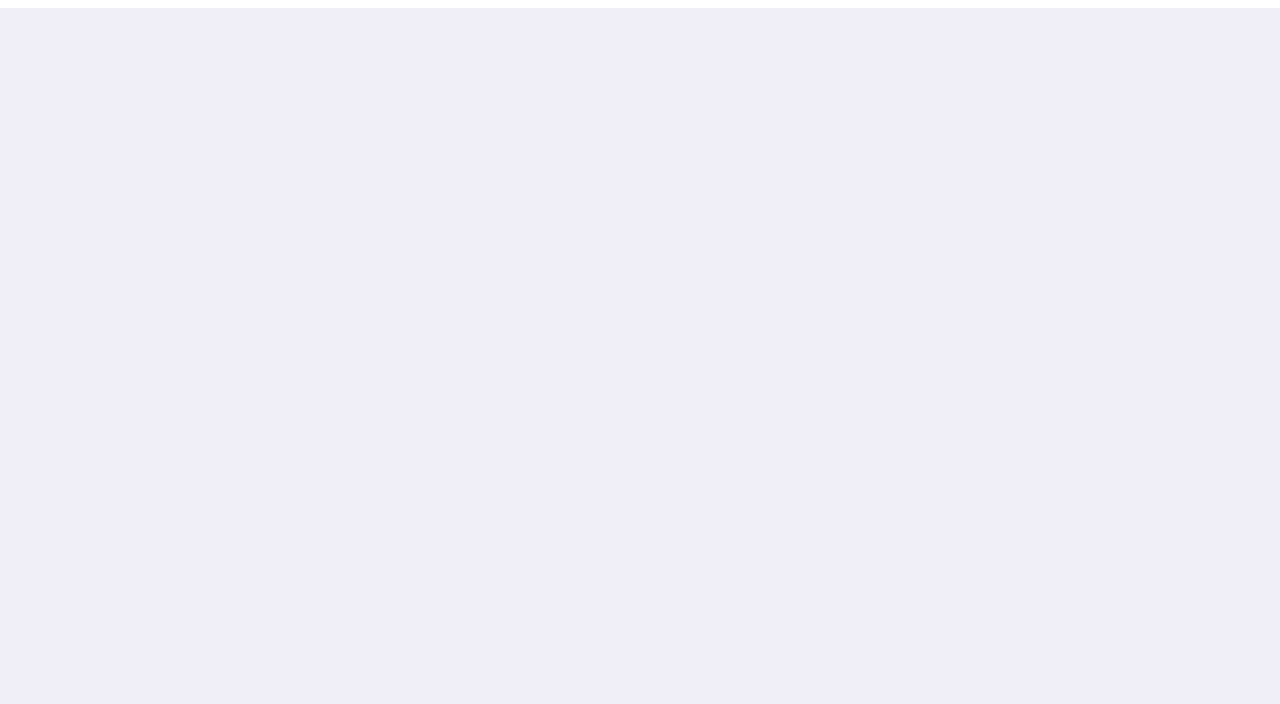
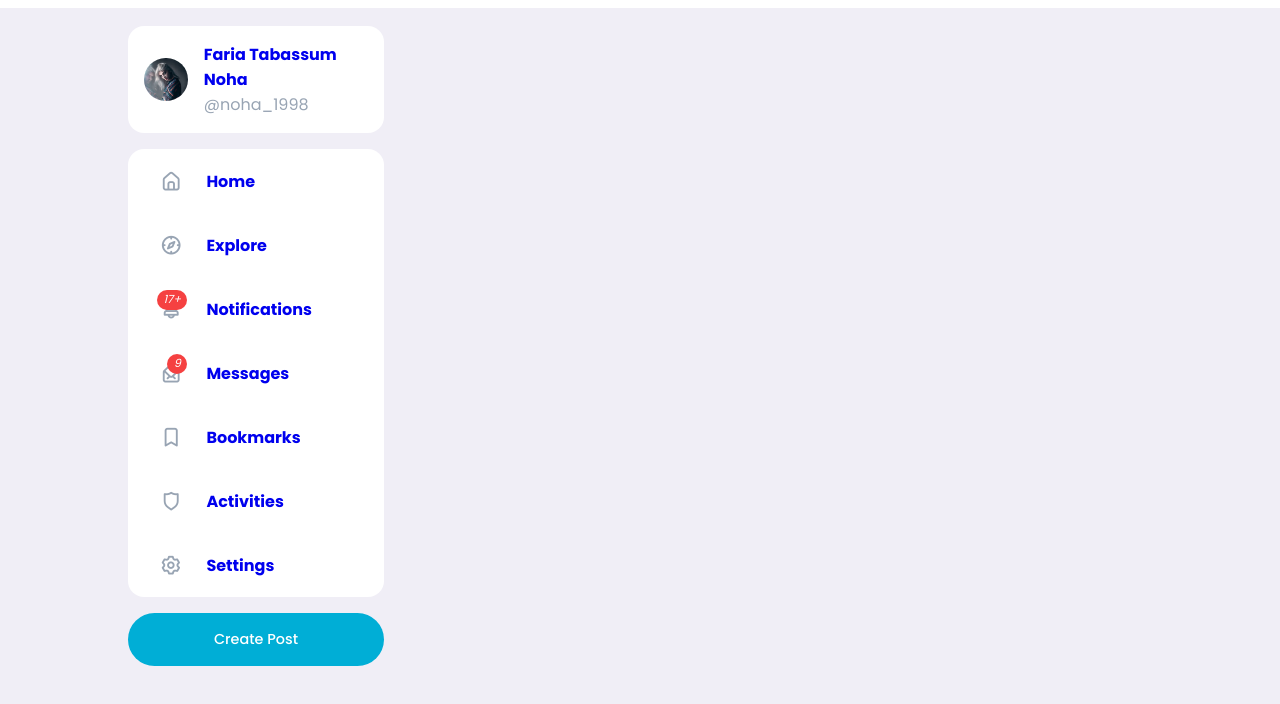
Before and after one commit to mostafizzfuad/chill-buddy-social-media, a plain HTML site: page index.html in a window 1280 px wide. Shown: the part 62-766 px from the top of the page. Drawn offline with nearby package versions, Linux system fonts and the light colour scheme.

Commit message:
left section done

```diff
--- a/index.html
+++ b/index.html
@@ -32,5 +32,84 @@
         </div>
     </nav>
     <!--=============== navbar end ===============-->
+
+
+    <!--=============== main start ===============-->
+    <main>
+        <div class="container">
+            <!--=============== left start ===============-->
+            <div class="left">
+                <!-- profile -->
+                <a href="#" class="profile">
+                    <div class="profile-photo">
+                        <img src="./images/profile-1.jpg" />
+                    </div>
+
+                    <div class="handle">
+                        <h4>Faria Tabassum Noha</h4>
+                        <p class="text-muted">@noha_1998</p>
+                    </div>
+                </a>
+
+                <!--SIDEBAR-->
+                <div class="sidebar">
+                    <a href="#" class="menu-item">
+                        <span><i class="uil uil-estate"></i></span>
+                        <h3>Home</h3>
+                    </a>
+
+                    <a href="#" class="menu-item">
+                        <span><i class="uil uil-compass"></i></span>
+                        <h3>Explore</h3>
+                    </a>
+
+                    <a href="#" class="menu-item">
+                        <span>
+                            <i class="uil uil-bell">
+                                <small class="notification-count">17+</small>
+                            </i>
+                        </span>
+                        <h3>Notifications</h3>
+                    </a>
+
+                    <a href="#" class="menu-item">
+                        <span>
+                            <i class="uil uil-envelope-open">
+                                <small class="notification-count">9</small>
+                            </i>
+                        </span>
+                        <h3>Messages</h3>
+                    </a>
+
+                    <a href="#" class="menu-item">
+                        <span><i class="uil uil-bookmark"></i></span>
+                        <h3>Bookmarks</h3>
+                    </a>
+
+                    <a href="#" class="menu-item">
+                        <span><i class="uil uil-shield"></i></span>
+                        <h3>Activities</h3>
+                    </a>
+
+                    <a href="#" class="menu-item">
+                        <span><i class="uil uil-setting"></i></span>
+                        <h3>Settings</h3>
+                    </a>
+                </div>
+                <!-- create post button -->
+                <label for="create-post" class="btn btn-primary">Create Post</label>
+            </div>
+            <!--=============== left end ===============-->
+
+
+            <!--=============== middle start ===============-->
+            <!--=============== middle end ===============-->
+
+
+            <!--=============== right start ===============-->
+            <!--=============== right end ===============-->
+        </div>
+    </main>
+    <!--=============== main end ===============-->
 </body>
 </html>
--- a/style.css
+++ b/style.css
@@ -131,3 +131,86 @@ nav .create {
     gap: 2rem;
 }
 /*--=============== nav end ===============--*/
+
+
+/*--=============== main start ===============--*/
+main {
+    top: 5.5rem;
+    position: relative;
+}
+
+main .container {
+    display: grid;
+    grid-template-columns: 20vw auto 20vw;
+    gap: 2rem;
+    position: relative;
+}
+/*--=============== main end ===============--*/
+
+/*--=============== left start ===============--*/
+main .container .left {
+    height: max-content;
+    position: sticky;
+    top: var(--sticky-top-left);
+}
+
+main .container .left .profile {
+    padding: var(--card-padding);
+    background-color: var(--color-white);
+    border-radius: var(--card-border-radius);
+    display: flex;
+    align-items: center;
+    width: 100%;
+    gap: 1rem;
+}
+
+.left .sidebar {
+    margin-top: 1rem;
+    background-color: var(--color-white);
+    border-radius: var(--card-border-radius);
+}
+
+.left .sidebar .menu-item {
+    display: flex;
+    align-items: center;
+    height: 4rem;
+    cursor: pointer;
+    transition: var(--transition);
+    position: relative;
+}
+
+.left .sidebar .menu-item:hover {
+    background-color: var(--color-light);
+}
+
+.left .sidebar i {
+    font-size: 1.4rem;
+    color: var(--color-gray);
+    margin-left: 2rem;
+    position: relative;
+}
+
+.left .sidebar i .notification-count {
+    background-color: var(--color-danger);
+    color: var(--color-white);
+    font-size: 0.7rem;
+    width: fit-content;
+    position: absolute;
+    top: -0.2rem;
+    right: -0.3rem;
+    border-radius: 0.8rem;
+    padding: 0.1rem 0.4rem;
+}
+
+.left .sidebar h3 {
+    margin-left: 1.5rem;
+    font-size: 1rem;
+}
+
+.left .btn {
+    margin-top: 1rem;
+    width: 100%;
+    text-align: center;
+    padding: 1rem 0;
+}
+/*--=============== left end ===============--*/
```
